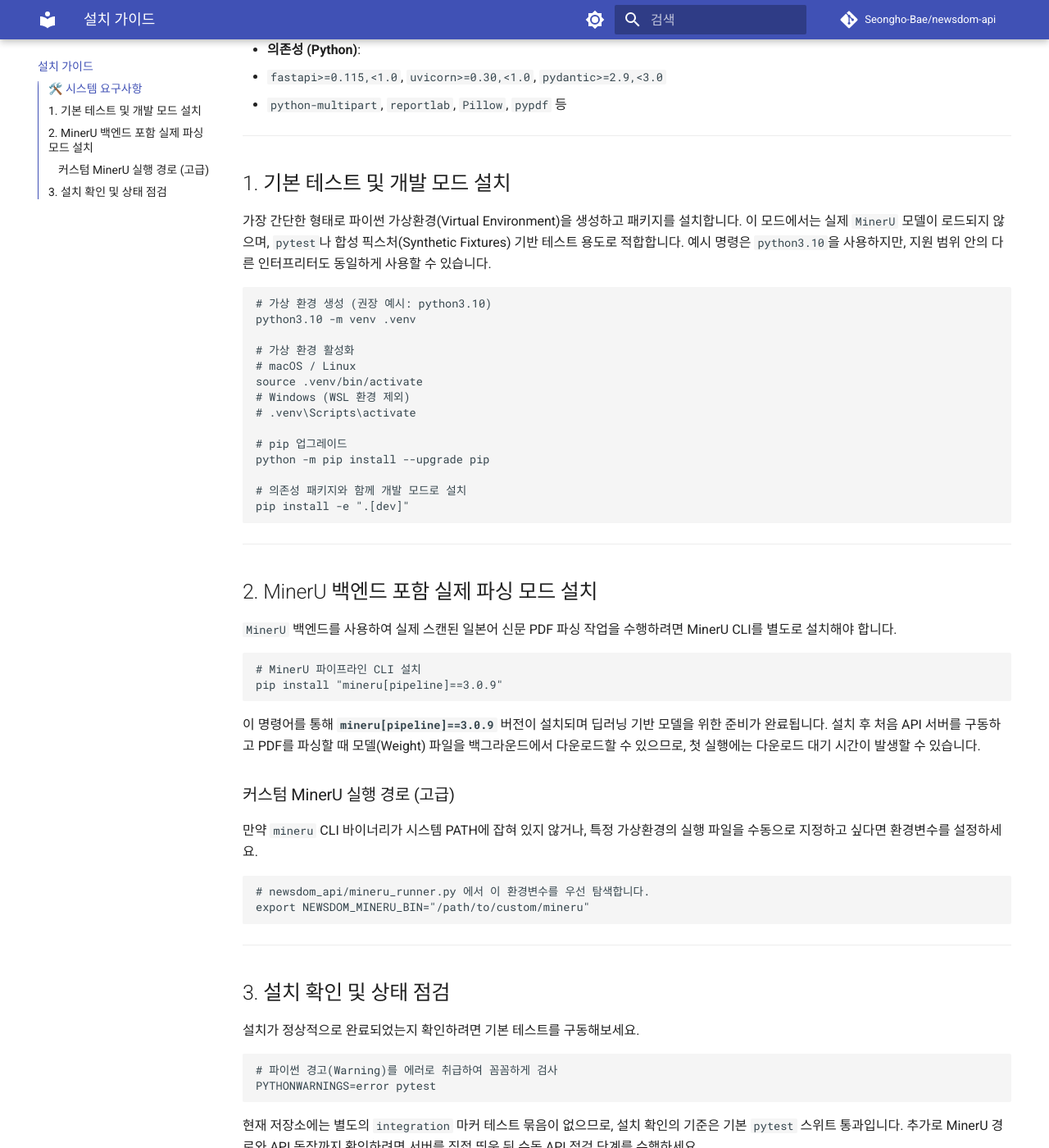
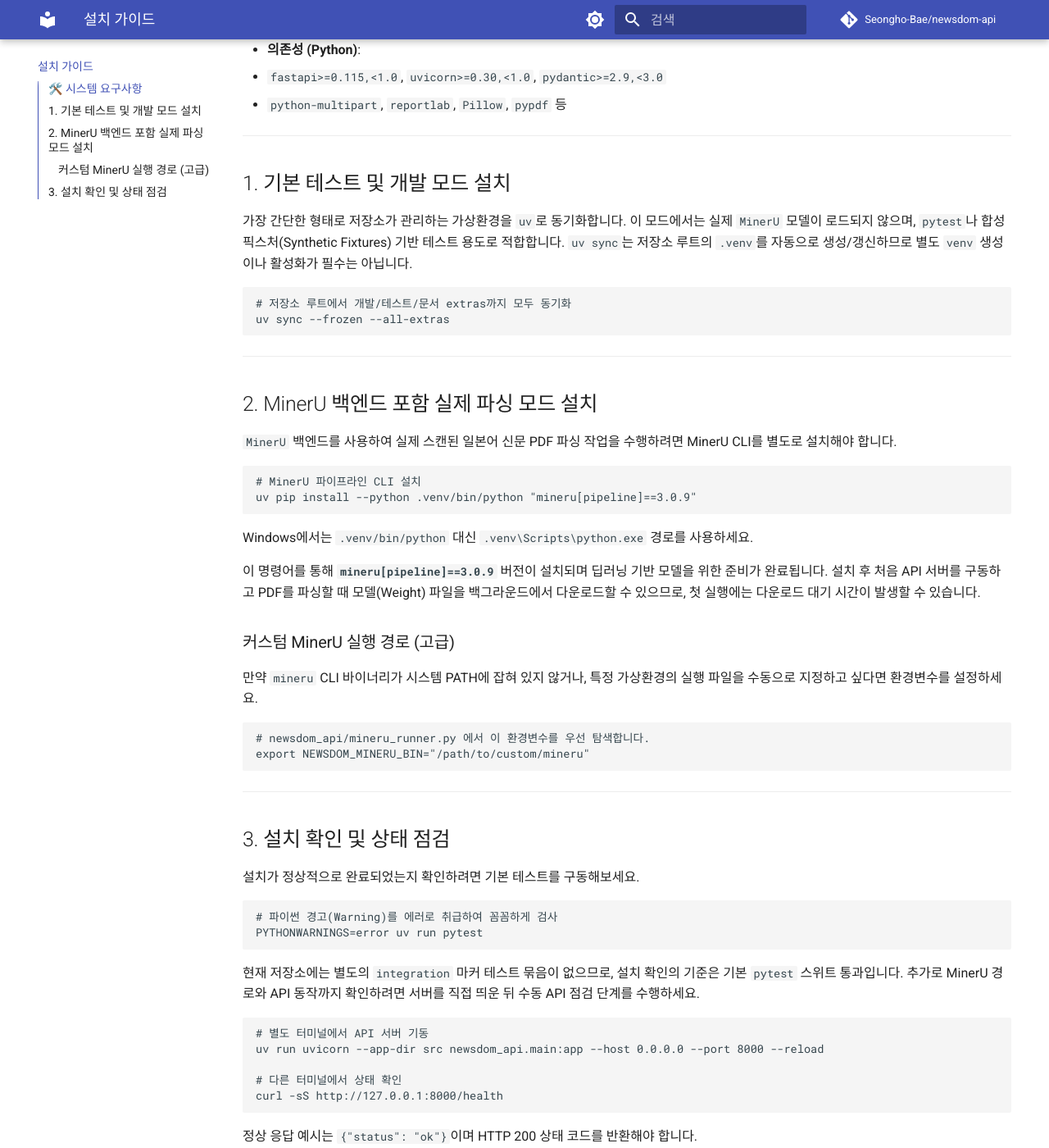
Before and after one commit to Seongho-Bae/newsdom-api, an MkDocs documentation site: the page built from manual/installation.md, in a window 1280 px wide and 1400 px high, scrolled down 423 px. Shown: the whole window at 82% size. Built offline with MkDocs 1.6.1 and Material for MkDocs 9.7.7, drawn with Linux system fonts in a browser that asks for light colours; comment, search, counter and statistics services are not loaded.

Commit message:
docs: align public setup guidance with uv defaults

````diff
--- a/manual/installation.md
+++ b/manual/installation.md
@@ -19,26 +19,15 @@
 
 ## 1. 기본 테스트 및 개발 모드 설치
 
-가장 간단한 형태로 파이썬 가상환경(Virtual Environment)을 생성하고
-패키지를 설치합니다. 이 모드에서는 실제 `MinerU` 모델이 로드되지
-않으며, `pytest`나 합성 픽스처(Synthetic Fixtures) 기반 테스트 용도로
-적합합니다. 예시 명령은 `python3.10`을 사용하지만, 지원 범위 안의 다른 인터프리터도 동일하게 사용할 수 있습니다.
+가장 간단한 형태로 저장소가 관리하는 가상환경을 `uv`로 동기화합니다.
+이 모드에서는 실제 `MinerU` 모델이 로드되지 않으며, `pytest`나 합성
+픽스처(Synthetic Fixtures) 기반 테스트 용도로 적합합니다. `uv sync`는
+저장소 루트의 `.venv`를 자동으로 생성/갱신하므로 별도 `venv` 생성이나
+활성화가 필수는 아닙니다.
 
 ```bash
-# 가상 환경 생성 (권장 예시: python3.10)
-python3.10 -m venv .venv
-
-# 가상 환경 활성화
-# macOS / Linux
-source .venv/bin/activate
-# Windows (WSL 환경 제외)
-# .venv\Scripts\activate
-
-# pip 업그레이드
-python -m pip install --upgrade pip
-
-# 의존성 패키지와 함께 개발 모드로 설치
-pip install -e ".[dev]"
+# 저장소 루트에서 개발/테스트/문서 extras까지 모두 동기화
+uv sync --frozen --all-extras
 ```
 
 ---
@@ -50,8 +39,10 @@ pip install -e ".[dev]"
 
 ```bash
 # MinerU 파이프라인 CLI 설치
-pip install "mineru[pipeline]==3.0.9"
+uv pip install --python .venv/bin/python "mineru[pipeline]==3.0.9"
 ```
+
+Windows에서는 `.venv/bin/python` 대신 `.venv\Scripts\python.exe` 경로를 사용하세요.
 
 이 명령어를 통해 **`mineru[pipeline]==3.0.9`** 버전이 설치되며
 딥러닝 기반 모델을 위한 준비가 완료됩니다. 설치 후 처음 API 서버를
@@ -77,7 +68,7 @@ export NEWSDOM_MINERU_BIN="/path/to/custom/mineru"
 
 ```bash
 # 파이썬 경고(Warning)를 에러로 취급하여 꼼꼼하게 검사
-PYTHONWARNINGS=error pytest
+PYTHONWARNINGS=error uv run pytest
 ```
 
 현재 저장소에는 별도의 `integration` 마커 테스트 묶음이 없으므로,
@@ -85,6 +76,16 @@ PYTHONWARNINGS=error pytest
 경로와 API 동작까지 확인하려면 서버를 직접 띄운 뒤 수동 API 점검
 단계를 수행하세요.
 
+```bash
+# 별도 터미널에서 API 서버 기동
+uv run uvicorn --app-dir src newsdom_api.main:app --host 0.0.0.0 --port 8000 --reload
+
+# 다른 터미널에서 상태 확인
+curl -sS http://127.0.0.1:8000/health
+```
+
+정상 응답 예시는 `{"status": "ok"}`이며 HTTP 200 상태 코드를 반환해야 합니다.
+
 모든 테스트(`tests/`)가 성공적으로 통과했다면 API 서버를 실행할
 준비가 된 것입니다.
 
````
Also changed, not shown: CONTRIBUTING.md (+10 -7 lines), README.md (+11 -8 lines), manual/api-reference.md (+4 -4 lines), 3 other files.
